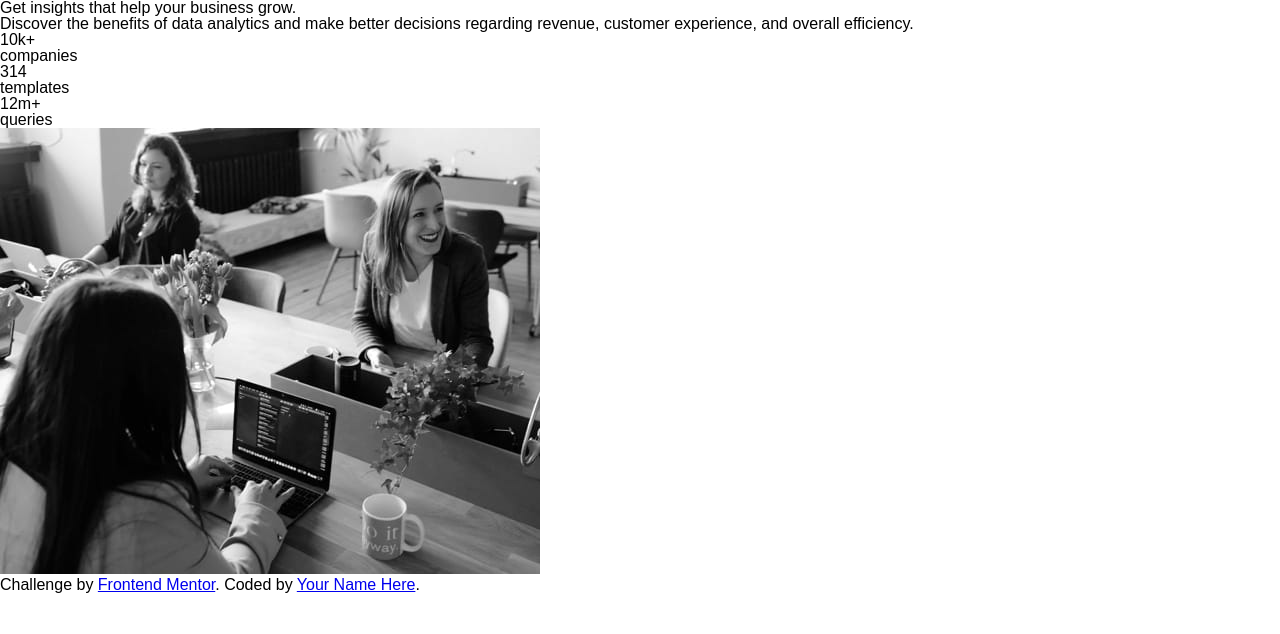
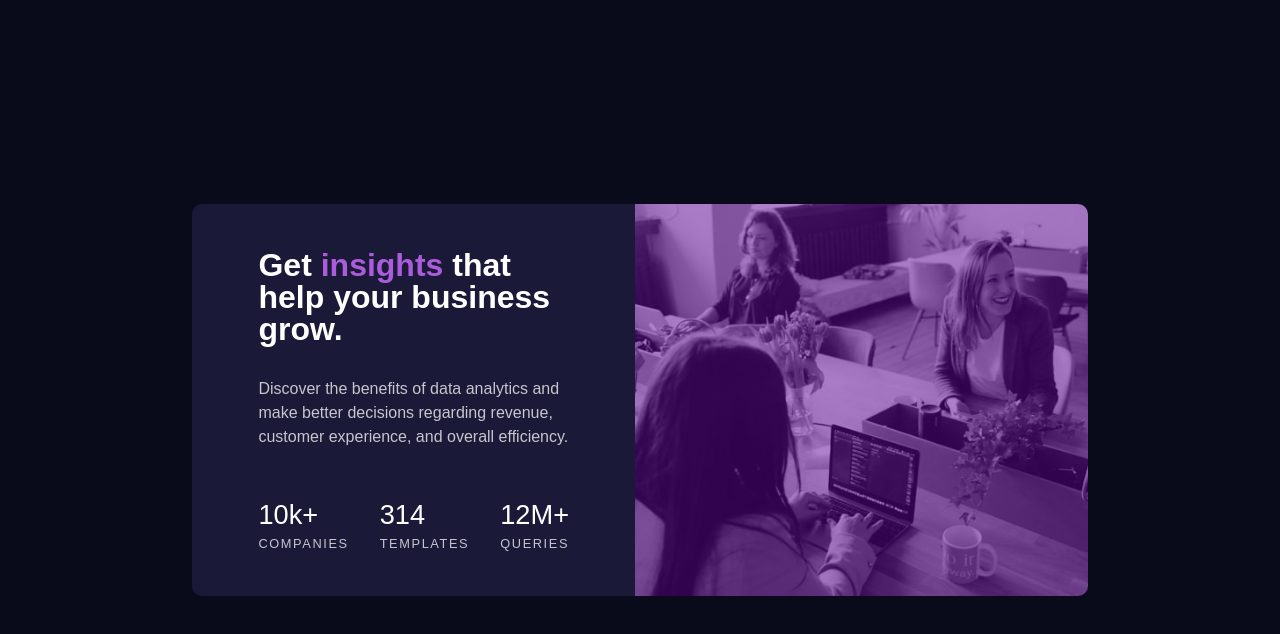
Before and after one commit to pedrolmr/stats-preview-card-component-main, a plain HTML site: page index.html in a window 1280 px wide. Drawn offline with Linux system fonts and the light colour scheme.

Commit message:
fully styled

```diff
--- a/index.html
+++ b/index.html
@@ -52,22 +52,22 @@
           </div>
 
           <div class="bottom-item">
-            <h3>12m+</h3>
+            <h3>12M+</h3>
             <p>queries</p>
           </div>
         </section>
       </div>
 
       <div class="right-side">
-        <img src="./images/image-header-desktop.jpg" />
+        <!-- <img src="./images/image-header-desktop.jpg" /> -->
       </div>
     </div>
 
-    <div class="attribution">
+    <!-- <div class="attribution">
       Challenge by
       <a href="https://www.frontendmentor.io?ref=challenge" target="_blank"
         >Frontend Mentor</a
       >. Coded by <a href="#">Your Name Here</a>.
-    </div>
+    </div> -->
   </body>
 </html>
--- a/style.css
+++ b/style.css
@@ -0,0 +1,91 @@
+body {
+  background-color: hsl(233, 47%, 7%);
+  display: flex;
+  flex-direction: column;
+  justify-content: center;
+  align-items: center;
+  height: 100vh;
+  justify-items: center;
+}
+.container {
+  display: flex;
+  width: 70%;
+}
+
+/* LEFT SIDE */
+.container .left-side {
+  display: flex;
+  flex-direction: column;
+  padding: 5% 0;
+  width: 90%;
+  justify-content: space-between;
+  align-items: center;
+  background-color: hsl(244, 38%, 16%);
+  border-top-left-radius: 10px;
+  border-bottom-left-radius: 10px;
+}
+
+/*HEADER*/
+
+.container .left-side header {
+  width: 70%;
+}
+
+.container .left-side header h1 {
+  color: white;
+  font-size: 2rem;
+  font-weight: bold;
+}
+.container .left-side header p {
+  color: hsla(0, 0%, 100%, 0.75);
+  padding-top: 2rem;
+  line-height: 1.5rem;
+}
+
+.container .left-side header span {
+  color: hsl(277, 64%, 61%);
+}
+
+/*SECTION*/
+
+.container .left-side section {
+  padding-top: 2.9rem;
+  display: flex;
+  width: 70%;
+}
+
+.container .left-side section .bottom-item {
+  margin: 0 10% 0 0;
+  padding-top: 2%;
+}
+
+.container .left-side section .bottom-item h3 {
+  color: white;
+  font-size: 1.7rem;
+  margin-bottom: 10px;
+}
+.container .left-side section .bottom-item p {
+  color: hsla(0, 0%, 100%, 0.75);
+  font-weight: 200;
+  text-transform: uppercase;
+  font-size: 0.8rem;
+  letter-spacing: 0.1rem;
+}
+
+/* RIGHT SIDE */
+
+.container .right-side {
+  width: 90%;
+  border-top-right-radius: 10px;
+  border-bottom-right-radius: 10px;
+  background: linear-gradient(
+      hsl(277, 100%, 30%, 0.5),
+      hsl(277, 100%, 30%, 0.5)
+    ),
+    url("./images/image-header-desktop.jpg");
+  background-position: center;
+  background-repeat: no-repeat;
+  background-size: cover;
+
+  padding: 5px;
+}
```
